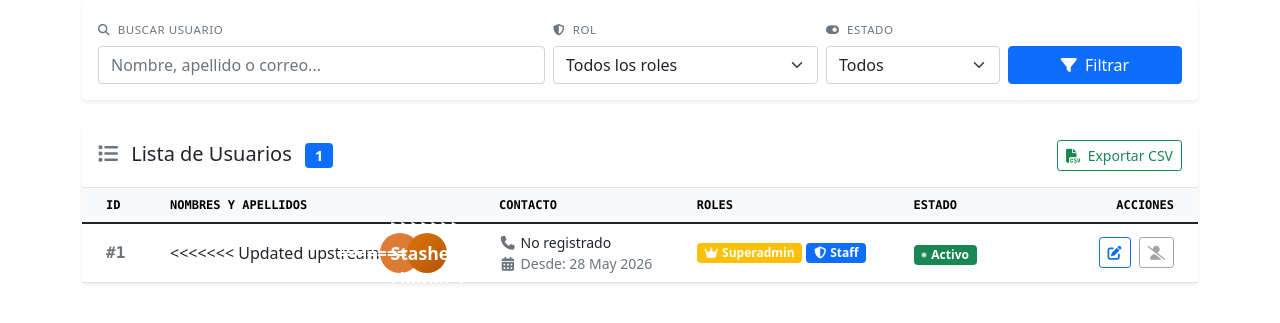
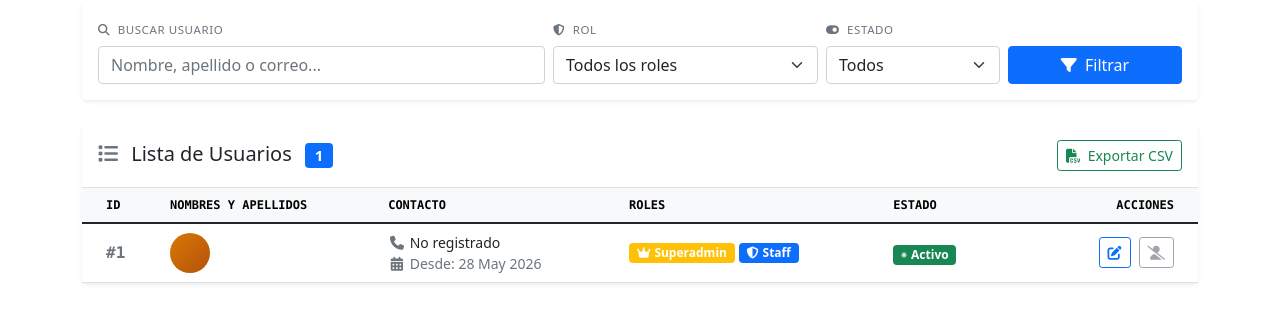
Before and after one commit to danieldavid-23/agrosft, a Django app: page /usuarios/admin-usuarios/ in a window 1280 px wide. Shown: the part 158-481 px from the top of the page. Run offline with Django 5.2, Linux system fonts and the light colour scheme; the visitor is signed in with stand-in values (Sample User, id 1); data comes from the database, SQL or seed files in the repository.

Commit message:
cambios nuevos

```diff
--- a/templates/usuarios/admin_usuarios_list.html
+++ b/templates/usuarios/admin_usuarios_list.html
@@ -121,13 +121,8 @@
                         <td class="ps-4 font-monospace fw-bold text-muted">#{{ usuario.id_users }}</td>
                         <td>
                             <div class="d-flex align-items-center">
-<<<<<<< Updated upstream
-                                <div class="rounded-circle d-flex align-items-center justify-content-center text-white fw-bold me-3"
-                                     style="width: 40px; height: 40px; font-size: 1.1rem; flex-shrink:0; background: {% if usuario.is_superuser %}linear-gradient(135deg, #E07C3A, #D97A30){% elif usuario.is_staff %}linear-gradient(135deg, #3C8D3C, #25632C){% else %}linear-gradient(135deg, #3A8BC8, #2E74A8){% endif %};">
-=======
                                 <div class="rounded-circle d-flex align-items-center justify-content-center text-white fw-bold me-3 {% if usuario.is_superuser %}bg-superadmin-gradient{% elif usuario.is_staff %}bg-staff-gradient{% else %}bg-user-gradient{% endif %}"
                                      style="width: 40px; height: 40px; font-size: 1.1rem; flex-shrink:0;">
->>>>>>> Stashed changes
                                     {{ usuario.nombres|slice:":1"|upper }}
                                 </div>
                                 <div>
```
